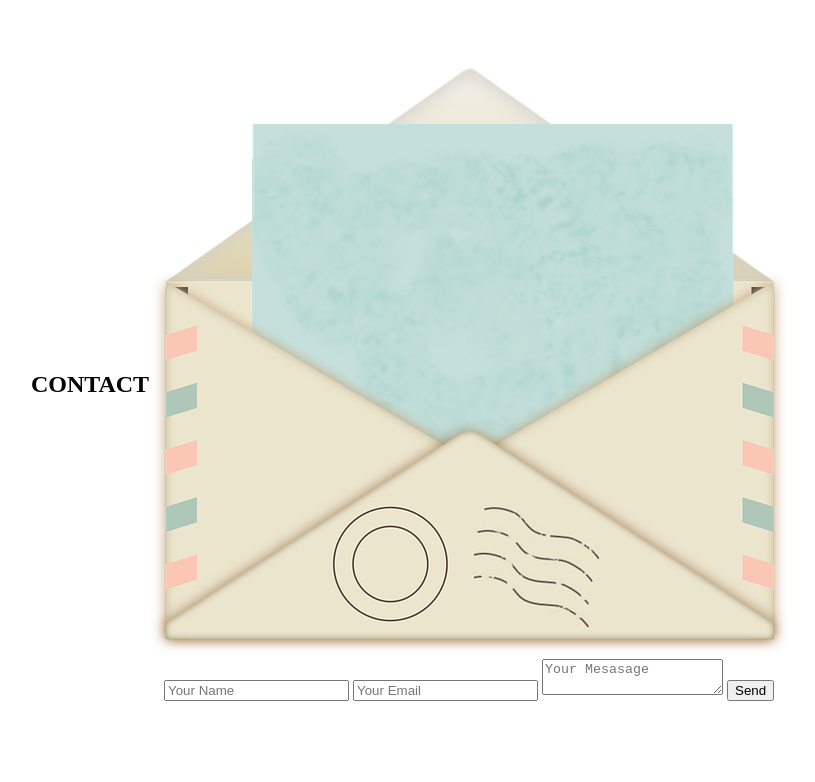
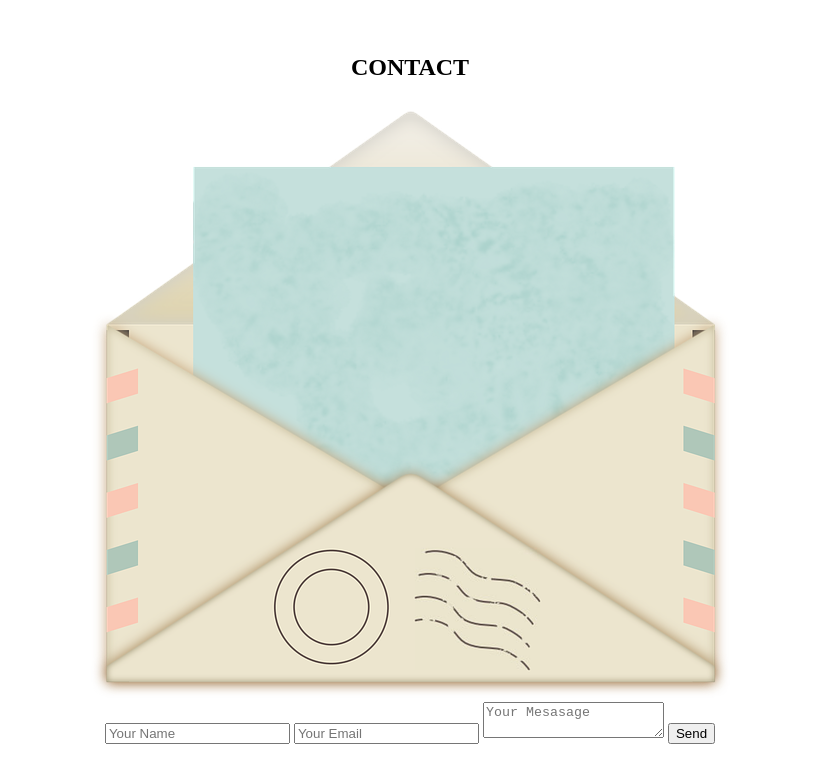
Before and after one commit to Ameer2000Mzori/Creeative-Design-Website, a website: page src/index.html in a window 1280 px wide. Shown: the part 3952-4734 px from the top of the page, without its empty margins (230-1045 px from the left). Drawn offline with Linux system fonts and the light colour scheme; a web font is replaced by a local one.

Commit message:
added styling to contact top

```diff
--- a/src/style.scss
+++ b/src/style.scss
@@ -832,9 +832,18 @@ body {
     width: 90%;
     height: 90%;
     display: flex;
-    flex-direction: row;
+    flex-direction: column;
     text-align: center;
     align-items: center;
     justify-content: center;
+
+    .contact-Top {
+      height: 30%;
+      width: 100%;
+      text-align: center;
+      display: flex;
+      flex-direction: column;
+      justify-content: center;
+    }
   }
 }
```
Also changed, not shown: src/style.css, 1 other file.
